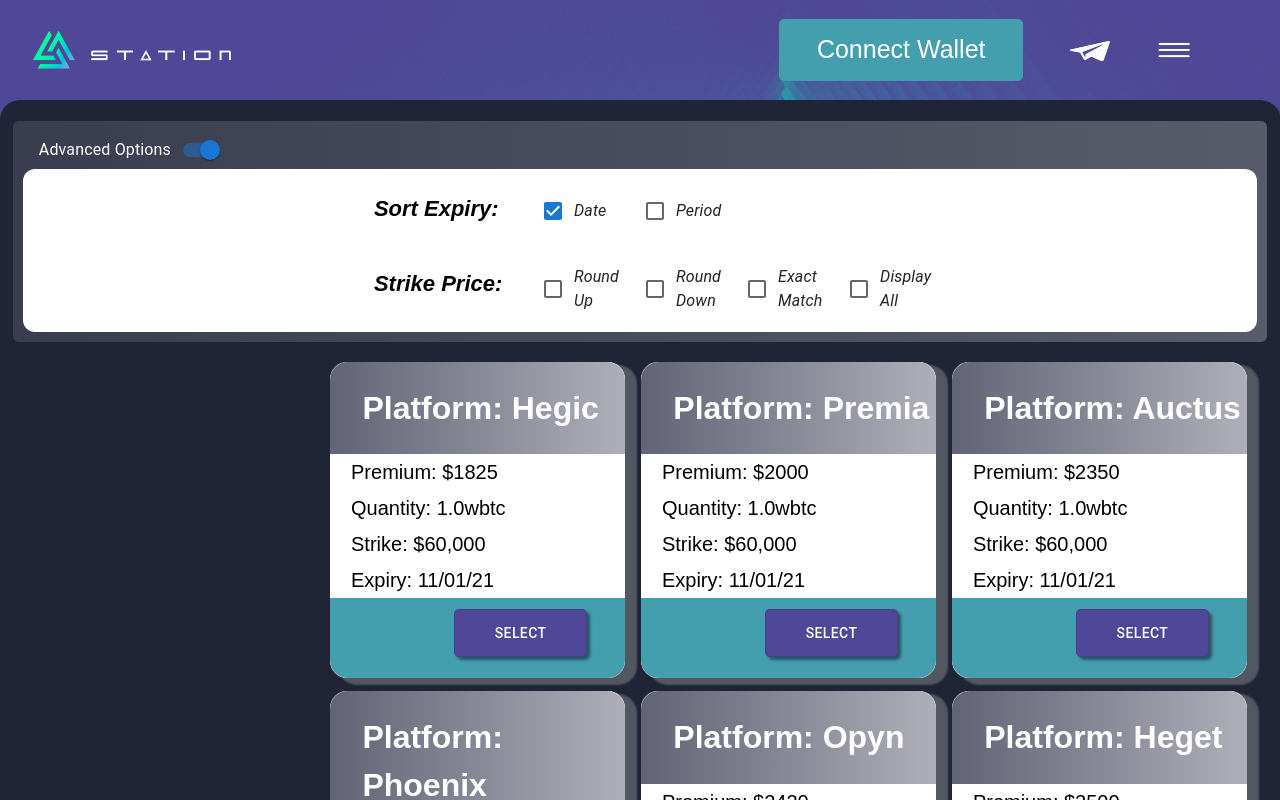
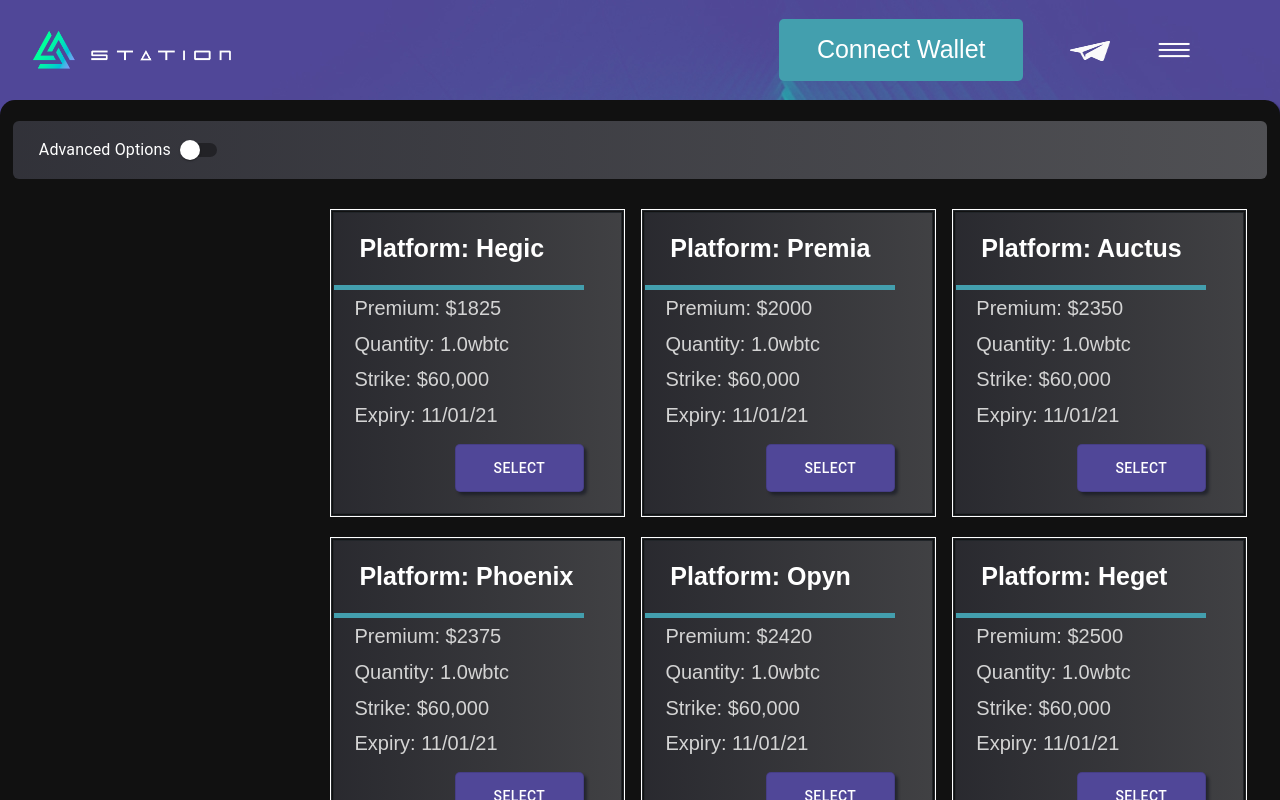
Before and after one commit to Waduhekthecat/EmeryHeights, a React (Create React App) app: page /advanced in a window 1280 px wide. Shown: the top 800 px of the page. Built offline with nearby package versions, Linux system fonts and the light colour scheme.

Commit message:
josh changes

```diff
--- a/src/App.tsx
+++ b/src/App.tsx
@@ -19,6 +19,8 @@
     gasD: any;
     countdownD: any;
     premiumD: String;
+    pColor: String;
+    styleX: String;
   };
 }
 const drawerWidth = 240;
--- a/src/components/Aggregator/Results/DetailsModal.tsx
+++ b/src/components/Aggregator/Results/DetailsModal.tsx
@@ -16,7 +16,7 @@
 import ButtonGroup from "@mui/material/Button";
 import Typography from "@mui/material/Typography";
 import Modal from "@mui/material/Modal";
-import { colors } from "../../../styles";
+import { colors, styleX } from "../../../styles";
 import { ModalUnstyled } from "@mui/core";
 import { FormControl, Icon } from "@material-ui/core";
 import { flexbox } from "@mui/system";
@@ -26,9 +26,10 @@
 import Switch from "@mui/material/Switch";
 import Slide from "@mui/material/Slide";
 import { Fade } from "@material-ui/core";
+import { grey, yellow } from "@material-ui/core/colors";
 
 const HederTitle = styled.h1`
-  color: rgb(256, 256, 256) !important;
+  color: black !important;
   font-style: "bold" !important;
   font-size: 34px;
 `;
@@ -41,20 +42,19 @@
   margin-left: 0.6em;
 `;
 const Description = styled.p`
-  color: white;
+  color: black;
   font-size: 22px;
   margin: 0.3em;
   font-weigh: 200;
 `;
 const QueryButton = styled(Button)`
   position: relative;
-  border-radius: 5px;
-  width: 80%;
-  color: #ffffff !important;
-  background-color: #504798 !important;
+  width: 75%;
+  background: black !important;
   box-shadow: 3px 3px 3px rgba(10, 13, 27, 0.5);
   height: 56px;
   &:hover {
+    border: double;
     cursor: pointer;
     color: #add8e6 !important;
     transform: scale(1.1);
@@ -97,17 +97,18 @@
     gasD: String;
     countdownD: String;
     premiumD: String;
+    pColor: String;
   };
 }
 
 const style1 = {
   position: "absolute" as "absolute",
-  top: "20%",
+  top: "25%",
   left: "22%",
   width: "900px",
   height: "350px",
   zIndex: "1400",
-  borderRadius: "15px",
+  borderRadius: "20px",
   color: white,
   border: "4px solid #000",
   overflow: "scrollable",
@@ -117,11 +118,19 @@
 const style = {
   position: "absolute" as "absolute",
   top: "37%",
-  left: "1.8%",
+  left: "2%",
   width: "22%",
-  height: "37%",
+  height: "38%",
   zIndex: "1300",
-  borderRadius: "0px",
+};
+
+const style3 = {
+  position: "absolute" as "absolute",
+  top: "20%",
+  left: "2%",
+  width: "22%",
+  height: "38%",
+  zIndex: "1300",
 };
 
 // Uses interface to return container with details on selected card - allows purchase //
@@ -252,6 +261,7 @@
 };
 
 // Styling //
+
 const CardContainer2 = styled.div`
   display: flex;
   background: green;
@@ -266,17 +276,13 @@
   }
 `;
 const CardContainer = styled.div`
-  display: flex;
-  background: white;
   width: 100%;
   height: 100%;
-  border-radius: 17px;
+  display: flex;
+  background: rgba(${colors.cardBg}) !important;
+  border: double;
+  border-color: "white";
   flex-direction: column;
-  border: 6px 6px solid "rgb(212, 212, 212)";
-  @media (max-width: 1500px) {
-    width: "400px" !important;
-    height: "400px" !important;
-  }
 `;
 
 const CancelIconBtn = styled(Button)`
@@ -308,8 +314,8 @@
   position: absolute;
   width: 100%;
   height: auto;
-  background-color: rgb(67, 159, 174);
-  border-radius: 15px;
+  background-color: white;
+  border-radius: 5px;
   display: flex;
   flex-direction: column;
   border: 1px solid rgba(${colors.border});
@@ -321,8 +327,6 @@
     flex-direction: column;
   }
 `;
-
-// SelectedDiv = styled(div)``;
 
 const CompareButton2 = styled(ToggleButton)`
   height: 70% !important;
@@ -340,25 +344,28 @@
     cursor: pointer;
     color: #add8e6 !important;
     transform: scale(1.1);
+    border: double;
     text-shadow: 1px 1px 2px white, 0 0 1em white, 0 0 0.2em darkblue;
   }
   &.Mui-selected {
-    color: black !important;
-    font-size: 120%;
+    color: white !important;
+    font-size: 110%;
     border: transparent !important;
     background: transparent !important;
     margin-left: 30% !important;
     box-shadow: 0px 0px 0px transparent !important;
   }
 `;
-const DescriptionTxt = styled.p`
-  color: white;
-  font-size: 26px;
-  margin-left: 1em;
+
+const Line = styled.div`
+  width: 87%;
+  height: 5px;
+  justify-content: center;
 `;
+
 const DescriptionTxt2 = styled.p`
   color: white;
-  font-size: 32px;
+  font-size: 25px;
   font-weight: bold;
   margin-left: 1em;
   @media (max-width: 1200px) {
@@ -367,55 +374,13 @@
   }
 `;
 const DescriptionTxt3 = styled.p`
+  color: "rgb(${colors.grey}) !important";
   font-size: 20px;
   padding-left: 7%;
   margin-top: 1%;
   margin-bottom: 1%;
   font-weight: 500;
 `;
-const DescriptionTxt4 = styled.p`
-  font-size: 21px;
-  background: rgba(${colors.lightGrey});
-`;
-
-//  background: rgb(68, 140, 175);
-//    background: linear-gradient(
-//      20deg,
-//      rgba(68, 140, 175, 1) 0%,
-//      rgba(0, 153, 215, 0.9710259103641457) 40%,
-//      rgba(240, 240, 200, 1) 80%
-//    );
-
-const HeadertArea = styled.div`
-  width: 70%;
-  display: flex;
-  margin-left: 1em;
-  margin-right: 0em;
-  background-color: ${colors.primary};
-  border-radius: 45px;
-  border: 2px solid rgba(${colors.border});
-  box-shadow: 3px 3px 3px rgba(10, 13, 27, 0.5);
-  @media (max-width: 1200px) {
-    padding-left: 0;
-    width: 65%;
-  }
-`;
-const ButtonArea = styled.div`
-  display: flex;
-  justify-content: right;
-  align-items: right;
-  justify-content: flex-end;
-  margin-top: 1em;
-  margin-bottom: 0.5em;
-  margin-left: 1em;
-  margin-right: 0.5em;
-  @media (max-width: 400px) {
-  }
-  @media (max-height: 500px) {
-  }
-`;
-
-// -webkit-tap-highlight-color: ;
 
 const Backdrop = styled("div")`
   z-index: 75;
@@ -434,19 +399,17 @@
   top: 0;
   left: 0;
 `;
+
 // Takes props from interface and fills the fields on the option cards with data returned from API //
 // *Also declares Modal for Details card on click of select button //
 const StatCard = (props: { xResults: Props1 }) => {
   const textS = ["SELECT", "SELECTED"];
   const [sText, setSText] = React.useState(textS[0]);
   const [disabled, setDisabled] = React.useState(false);
-  const [tColor, setTColor] = React.useState(colors.black);
-  const [bgColor, setBackground] = useState(colors.white);
-  const [bgColor2, setBackground2] = useState(colors.primary);
-  const [bgColor3, setBackground3] = useState(
-    "linear-gradient(to right, rgb(98, 99, 117), rgb(174, 175, 184))"
-  );
-  const [bgColor4, setBackground4] = useState(colors.secondary);
+  const [tColor, setTColor] = React.useState(colors.lightGrey);
+  const [bgColor, setBackground] = useState(colors.cardBg);
+  const [bgColor2, setBackground2] = useState(colors.cardBg);
+  const [bgColor3, setBackground3] = useState(colors.cardBg);
   const [selected, setSelected] = useState(false);
   const [sOpen, setsOpen] = useState(false);
   const [open, setOpen] = useState(false);
@@ -460,21 +423,21 @@
     setToggled(!toggled);
     setIsHide(!isHide);
     disabled == false ? setSText(textS[1]) : setSText(textS[0]);
-    tColor == colors.black ? setTColor(colors.white) : setTColor(colors.black);
-    bgColor == colors.white
-      ? setBackground(colors.primary)
-      : setBackground(colors.white);
-    bgColor2 == colors.primary
-      ? setBackground2(colors.white)
-      : setBackground2(colors.primary);
-    bgColor3 ==
-    "linear-gradient(to right, rgb(98, 99, 117), rgb(174, 175, 184))"
-      ? setBackground3(
-          "linear-gradient(to right, rgb(89, 92, 151), rgb(88, 20, 107))"
-        )
-      : setBackground3(
-          "linear-gradient(to right, rgb(98, 99, 117), rgb(174, 175, 184))"
-        );
+    // tColor == colors.black ? setTColor(colors.white) : setTColor(colors.black);
+    bgColor == colors.cardBg
+      ? setBackground(colors.cardBg)
+      : setBackground(colors.cardBg);
+    //   bgColor2 == colors.primary
+    //     ? setBackground2(colors.white)
+    //     : setBackground2(colors.primary);
+    //   bgColor3 ==
+    //   "linear-gradient(to right, rgb(98, 99, 117), rgb(174, 175, 184))"
+    //     ? setBackground3(
+    //         "linear-gradient(to right, rgb(89, 92, 151), rgb(88, 20, 107))"
+    //       )
+    //     : setBackground3(
+    //         "linear-gradient(to right, rgb(98, 99, 117), rgb(174, 175, 184))"
+    //       );
   };
   const containerRef = React.useRef(null);
   const handleClose = (event: React.MouseEvent<HTMLElement>) => {
@@ -482,10 +445,9 @@
   };
 
   return (
-    <Grid container style={{ paddingBottom: "5px" }}>
-      <CardContainer
-        style={{ boxShadow: "10px 5px 2px 2px rgba(117 , 121, 129, 0.6)" }}
-      >
+    <Grid container>
+      <Box sx={{ backgroundColor: grey, border: 1, borderColor: white }}>
+        <CardContainer>
           <Grid container direction="row">
             {/* Platform Name */}
             <Grid
@@ -493,16 +455,23 @@
               md={12}
               style={{
                 background: bgColor3,
-              borderTopLeftRadius: "18px",
-              borderTopRightRadius: "18px",
               }}
             >
               <DescriptionTxt2>
                 Platform: {props.xResults.Results.platformD}
               </DescriptionTxt2>
+              <Line style={{ background: colors.primary }}></Line>
             </Grid>
+
             {/* Premium, Amount, Strike Price, and Expiry */}
-          <Grid item md={12} style={{ color: tColor, background: bgColor }}>
+            <Grid
+              item
+              lg={12}
+              md={12}
+              sm={12}
+              xs={12}
+              style={{ color: tColor, background: bgColor }}
+            >
               <DescriptionTxt3>
                 Premium: {props.xResults.Results.premiumD}
               </DescriptionTxt3>
@@ -528,8 +497,6 @@
               style={{
                 height: "80px",
                 background: bgColor2,
-              borderBottomLeftRadius: "18px",
-              borderBottomRightRadius: "18px",
               }}
             >
               <Grid item sm={12} md={12} lg={12}>
@@ -550,7 +517,7 @@
                   <Fade in={toggled}>
                     <Box
                       sx={style}
-                    style={{ zIndex: 1500, position: "absolute" }}
+                      style={{ zIndex: 1500, position: "absolute" }} // top: {styleX.topX} }}
                       hidden={isHide}
                     >
                       <Details
@@ -573,6 +540,7 @@
             <div></div>
           </Modal>
         </CardContainer>
+      </Box>
     </Grid>
   );
 };
--- a/src/components/Aggregator/Results/OptionCards.tsx
+++ b/src/components/Aggregator/Results/OptionCards.tsx
@@ -17,6 +17,8 @@
     gasD: any;
     countdownD: any;
     premiumD: String;
+    pColor: String;
+    styleX: String;
   };
 }
 
@@ -26,7 +28,8 @@
     paddingTop: "0px !important",
   },
   CardContainer: {
-    paddingTop: "0px !important",
+    paddingBottom: "10px !important",
+    paddingTop: "10px !important",
   },
 }));
 
@@ -56,6 +59,8 @@
         gasD: " ",
         countdownD: " ",
         premiumD: "$1825",
+        pColor: "teal",
+        styleX: "",
       },
     },
     {
@@ -70,6 +75,8 @@
         gasD: " ",
         countdownD: " ",
         premiumD: "$2000",
+        pColor: "purple",
+        styleX: "",
       },
     },
     {
@@ -84,6 +91,8 @@
         gasD: " ",
         countdownD: " ",
         premiumD: "$2350",
+        pColor: "white",
+        styleX: "",
       },
     },
     {
@@ -98,6 +107,8 @@
         gasD: " ",
         countdownD: " ",
         premiumD: "$2375",
+        pColor: "orange",
+        styleX: "",
       },
     },
     {
@@ -112,6 +123,8 @@
         gasD: " ",
         countdownD: " ",
         premiumD: "$2420",
+        pColor: "darkBlue",
+        styleX: "",
       },
     },
     {
@@ -126,6 +139,8 @@
         gasD: " ",
         countdownD: " ",
         premiumD: "$2500",
+        pColor: "green",
+        styleX: "",
       },
     },
     {
@@ -140,6 +155,8 @@
         gasD: " ",
         countdownD: " ",
         premiumD: "$2750",
+        pColor: "lightBlue",
+        styleX: "",
       },
     },
     {
@@ -154,6 +171,8 @@
         gasD: " ",
         countdownD: " ",
         premiumD: "$2950",
+        pColor: "grey",
+        styleX: "",
       },
     },
     {
@@ -168,6 +187,8 @@
         gasD: " ",
         countdownD: " ",
         premiumD: "$3000",
+        pColor: "red",
+        styleX: "",
       },
     },
   ];
--- a/src/components/Aggregator/Results/ResultsContent.tsx
+++ b/src/components/Aggregator/Results/ResultsContent.tsx
@@ -3,7 +3,7 @@
 import OptionCards from "./OptionCards";
 import Grid from "@material-ui/core/Grid";
 import { useHistory } from "react-router-dom";
-import { colors } from "../../../styles";
+import { colors, styleX } from "../../../styles";
 import Filter from "./AdvancedFilter";
 import Collapsible from "react-collapsible";
 import { Collapse } from "@mui/material";
@@ -15,6 +15,7 @@
 import Slide from "@mui/material/Slide";
 import FormControlLabel from "@mui/material/FormControlLabel";
 import { Fade } from "@material-ui/core";
+import { StylesContext } from "@material-ui/styles";
 
 interface Props1 {
   Results: {
@@ -28,6 +29,8 @@
     gasD: any;
     countdownD: any;
     premiumD: String;
+    pColor: String;
+    styleX: String;
   };
 }
 {
@@ -43,13 +46,14 @@
   padding-top: 0.5em;
   padding-bottom: 1em;
   margin-bottom: 1em;
-  border-radius: 20px;
+  border-radius: 15px;
   box-shadow: 2px 2px 2px rgba(10, 13, 27, 0.6);
   border: 4px rgb(${colors.gradLight});
-  background-color: rgb(31, 36, 54);
+  background-color: #111;
   @media (max-width: 1200px) {
   }
 `;
+
 const HeaderBgArea = styled.div`
 position: absolute;
 padding 2px;
@@ -80,7 +84,7 @@
   padding-left: 1%;
   padding-right: 1%;
   padding-top: 1em;
-  padding-bottom: 1em;
+  padding-bottom: 5em;
   margin-bottom: 1em;
   border-radius: 20px;
   box-shadow: 2px 2px 2px rgba(10, 13, 27, 0.6);
@@ -112,13 +116,17 @@
 // React.FC<Props1> = ({platformD, optionD, chartD, underlyingD, strikeD, expiryD, amountD, gasD, countdownD, premiumD});
 
 const ResultsContent: React.FC<Props1> = ({ Results }) => {
-  const [toggled, setToggled] = React.useState(true);
-  const [isHide, setIsHide] = React.useState(false);
+  const [toggled, setToggled] = React.useState(false);
+  const [isHide, setIsHide] = React.useState(true);
+  const [containerUp, setContainerUp] = React.useState(styleX.topx);
   const containerRef = React.useRef(null);
 
   const handleFilterSwitch = () => {
     setToggled(!toggled);
     setIsHide(!isHide);
+    containerUp == styleX.topx
+      ? setContainerUp(styleX.top)
+      : setContainerUp(styleX.topx);
   };
   return (
     <div>
--- a/src/index.tsx
+++ b/src/index.tsx
@@ -25,6 +25,8 @@
     gasD: any;
     countdownD: any;
     premiumD: String;
+    pColor: String;
+    styleX: String;
   };
 }
 
@@ -53,6 +55,8 @@
     gasD: "000",
     countdownD: "000",
     premiumD: "000",
+    pColor: "000",
+    styleX: "000",
   },
 };
 
--- a/src/pages/ResultsScreen.tsx
+++ b/src/pages/ResultsScreen.tsx
@@ -21,6 +21,8 @@
     gasD: any;
     countdownD: any;
     premiumD: String;
+    pColor: String;
+    styleX: String;
   };
 }
 interface IAppState {
--- a/src/styles.ts
+++ b/src/styles.ts
@@ -11,6 +11,7 @@
     'rgb(0, 153, 215)':'40%',
     'rgb(240, 240, 200)':'80%'
   },
+  cardBg: "linear-gradient(to right, rgba(98, 99, 117, 0.3), rgba(174, 175, 184, 0.3))",
   // other colors:
   main: "rgb(54, 60, 79)",
   gradDark: "rgb(31,36,54)",
@@ -36,6 +37,11 @@
   red: 'rgb(214, 75, 71)',
   purple: 'rgb(110, 107, 233)',
   selected: 'rgb(67, 159, 174)',
+};
+
+export const styleX = {
+  topx: "20%",
+  top: "37%"
 };
 
 export const fonts = {
```
Lines whose indentation alone changed are shown as unchanged.
